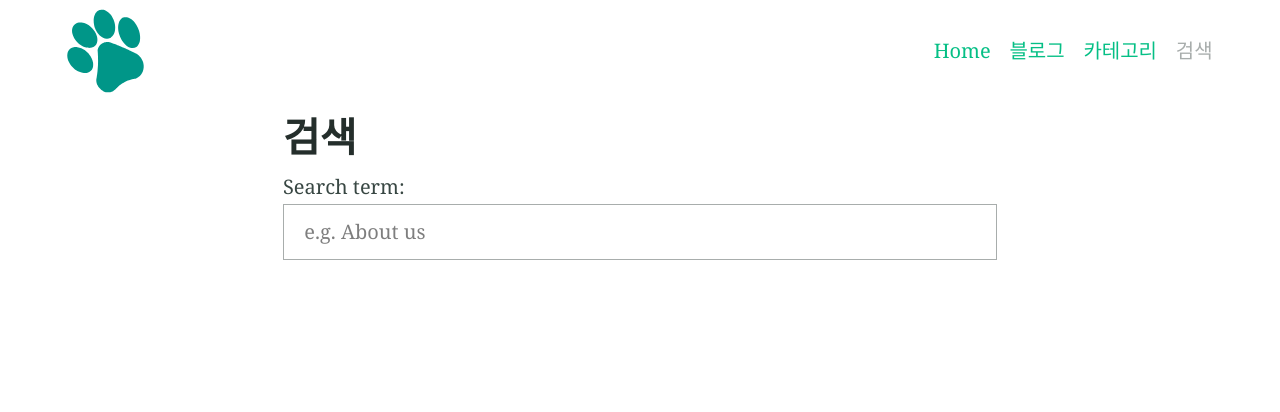
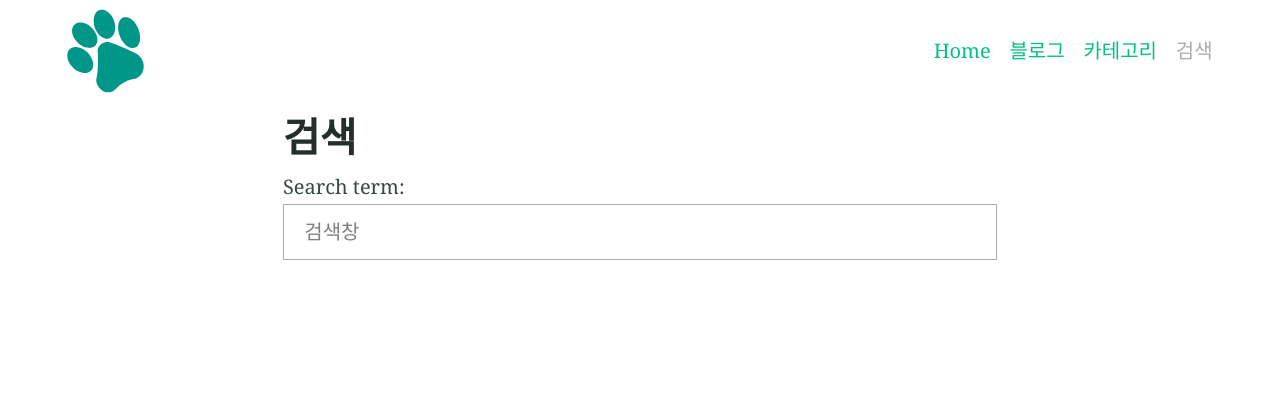
Before and after one commit to EngineerYun/EngineerYun.github.io, a Jekyll site: the page built from search.md, in a window 1280 px wide. Shown: the top 412 px of the page. Built offline with Jekyll 4.4.1, drawn with Linux system fonts in a browser that asks for light colours.

Commit message:
검색창 안내 변경

```diff
--- a/_includes/site-search.html
+++ b/_includes/site-search.html
@@ -1,7 +1,7 @@
 <div class="form  form--search">
   <form id="contact-form" action="">
     <label class="label" for="search">Search term:</label>
-    <input class="input" id="search" type="search" name="search" placeholder="e.g. About us" autocomplete="off" />
+    <input class="input" id="search" type="search" name="search" placeholder="검색창" autocomplete="off" />
 
     <ul class="list  list--results" id="list">
         <!-- results go here -->
```
